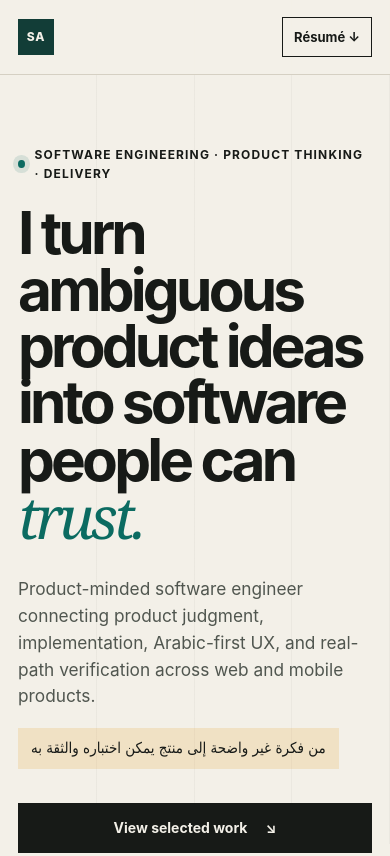
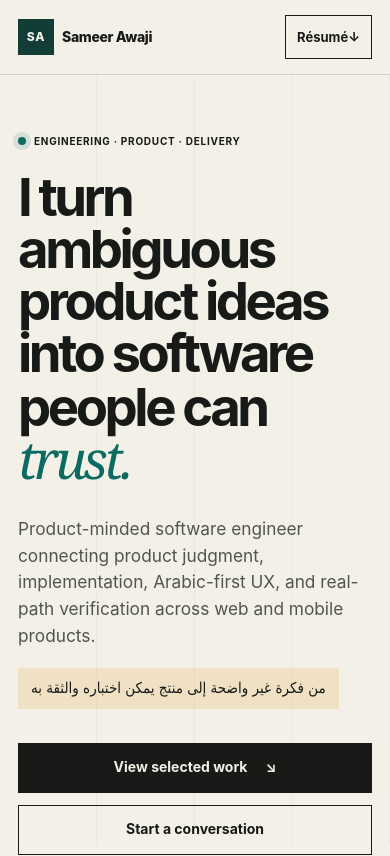
Before and after one commit to SameerAwaji/portfolio, a Next.js app: page / in a window 390 px wide. Shown: the top 856 px of the page. Built offline with nearby package versions, Linux system fonts and the light colour scheme.

Commit message:
Fix portfolio visual polish and mobile layout

```diff
--- a/app/globals.css
+++ b/app/globals.css
@@ -21,7 +21,7 @@
 
 html {
   scroll-behavior: smooth;
-  scroll-padding-top: 92px;
+  scroll-padding-top: 75px;
 }
 
 body {
@@ -93,7 +93,8 @@ h3 {
   top: 0;
   z-index: 30;
   border-bottom: 1px solid var(--line);
-  background: rgba(243, 240, 232, 0.97);
+  background: var(--paper);
+  isolation: isolate;
 }
 
 .header-inner {
@@ -105,6 +106,7 @@ h3 {
 
 .wordmark {
   display: inline-flex;
+  min-height: 44px;
   align-items: center;
   justify-self: start;
   gap: 12px;
@@ -167,6 +169,9 @@ h3 {
 }
 
 .header-action {
+  display: inline-flex;
+  min-height: 44px;
+  align-items: center;
   justify-self: end;
   padding: 10px 14px;
   border: 1px solid var(--ink);
@@ -204,6 +209,10 @@ h3 {
   font-weight: 650;
   letter-spacing: 0.095em;
   text-transform: uppercase;
+}
+
+.eyebrow-short {
+  display: none;
 }
 
 .signal {
@@ -1002,7 +1011,7 @@ h3 {
 
 @keyframes rise-in {
   from {
-    opacity: 0;
+    opacity: 1;
     transform: translateY(18px);
   }
   to {
@@ -1070,11 +1079,26 @@ h3 {
   }
 
   .hero {
-    padding-block: 70px 84px;
+    padding-block: 58px 72px;
   }
 
   .hero h1 {
-    font-size: clamp(3.15rem, 15vw, 5.2rem);
+    font-size: clamp(3.05rem, 13.5vw, 4.5rem);
+    line-height: 0.99;
+  }
+
+  .eyebrow {
+    gap: 8px;
+    font-size: 10px;
+    letter-spacing: 0.075em;
+  }
+
+  .eyebrow-full {
+    display: none;
+  }
+
+  .eyebrow-short {
+    display: inline;
   }
 
   .hero-ledger {
@@ -1154,6 +1178,15 @@ h3 {
     min-height: 350px;
   }
 
+  .principle {
+    min-height: 245px;
+    padding: 24px;
+  }
+
+  .principle > span {
+    margin-bottom: 52px;
+  }
+
   .capability-ledger {
     gap: 44px;
     margin-top: 76px;
@@ -1176,6 +1209,19 @@ h3 {
     gap: 50px;
   }
 
+  .contact-layout h2 {
+    font-size: clamp(2.7rem, 13vw, 3.6rem);
+    line-height: 1.08;
+  }
+
+  .case-footer a,
+  .contact-links a,
+  .experience-heading a {
+    display: inline-flex;
+    min-height: 44px;
+    align-items: center;
+  }
+
   .footer-inner {
     flex-direction: column;
     align-items: flex-start;
@@ -1183,8 +1229,9 @@ h3 {
 }
 
 @media (max-width: 440px) {
-  .wordmark > span:last-child {
-    display: none;
+  .wordmark {
+    gap: 8px;
+    font-size: 14px;
   }
 
   .header-action {
--- a/app/page.tsx
+++ b/app/page.tsx
@@ -188,7 +188,10 @@ export default function Home() {
           <div className="hero-copy">
             <p className="eyebrow">
               <span className="signal" aria-hidden="true" />
-              Software engineering · Product thinking · Delivery
+              <span className="eyebrow-full">
+                Software engineering · Product thinking · Delivery
+              </span>
+              <span className="eyebrow-short">Engineering · Product · Delivery</span>
             </p>
             <h1>
               I turn ambiguous product ideas into software people can
```
